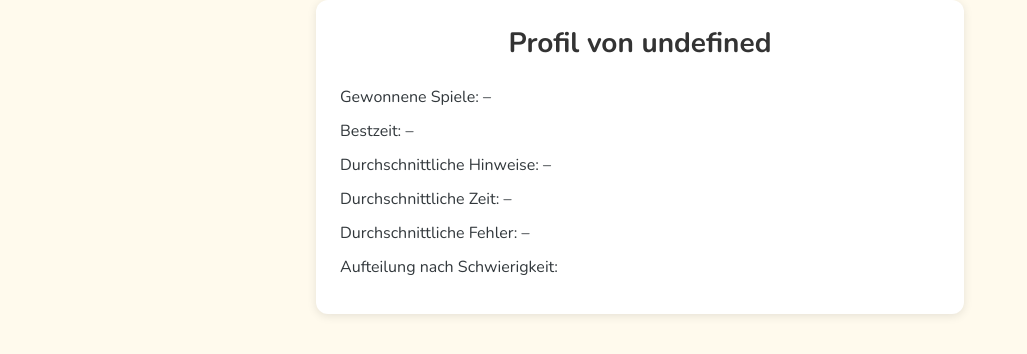
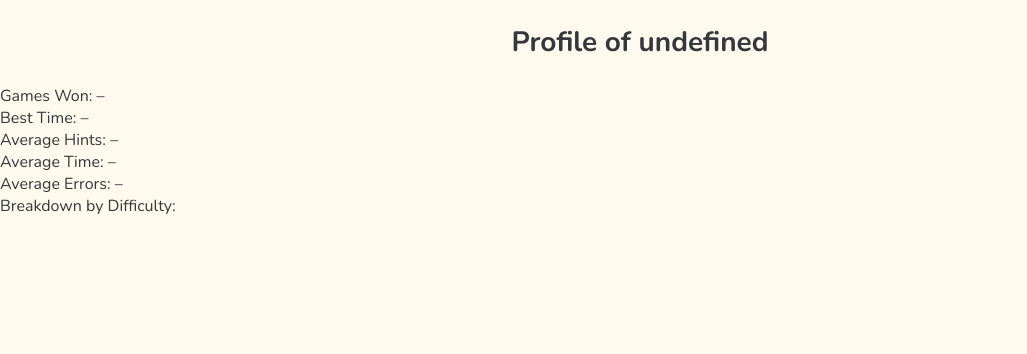
Before and after one commit to Pyron728/Sidumku, a website with bundled scripts: page src/public/profile.html in a window 1280 px wide. Shown: the whole page, without its empty margins (0-1027 px from the left). Built offline with nearby package versions, Linux system fonts and the light colour scheme; no server answers.

Commit message:
header to profile

```diff
--- a/src/public/profile.html
+++ b/src/public/profile.html
@@ -1,50 +1,25 @@
 <!DOCTYPE html>
-<html lang="de">
+<html lang="en">
 <head>
     <meta charset="UTF-8">
     <meta name="viewport" content="width=device-width, initial-scale=1.0">
     <link href="assets/cow.png" rel="icon" type="image/x-icon">
     <link href="https://fonts.googleapis.com/css2?family=Nunito:wght@400;600;700&display=swap" rel="stylesheet">
-    <title>Sudoku Profil</title>
+    <title>Sudoku Profile</title>
     <link rel="stylesheet" href="style.css">
-    <style>
-        body {
-            font-family: Arial, sans-serif;
-            margin: 40px;
-            background-color: #f9f9f9;
-        }
-        .profile {
-            max-width: 600px;
-            margin: auto;
-            background: #fff;
-            padding: 24px;
-            border-radius: 12px;
-            box-shadow: 0 2px 10px rgba(0,0,0,0.1);
-        }
-        h2 {
-            margin-top: 0;
-            color: #333;
-        }
-        .stat {
-            margin: 12px 0;
-            font-size: 16px;
-        }
-        .difficulty-stats {
-            margin-left: 20px;
-            margin-top: 8px;
-        }
-    </style>
 </head>
 <body>
+    <header id="header"></header>
+    <script type="module" src="./src/public/header.js"></script>
     <div class="profile">
-        <h2>Profil von <span id="username">Lade...</span></h2>
-        <div class="stat">Gewonnene Spiele: <span id="gamesWon">–</span></div>
-        <div class="stat">Bestzeit: <span id="bestTime">–</span></div>
-        <div class="stat">Durchschnittliche Hinweise: <span id="avgHints">–</span></div>
-        <div class="stat">Durchschnittliche Zeit: <span id="avgTime">–</span></div>
-        <div class="stat">Durchschnittliche Fehler: <span id="avgErrors">–</span></div>
+        <h2>Profile of <span id="username">Loading...</span></h2>
+        <div class="stat">Games Won: <span id="gamesWon">–</span></div>
+        <div class="stat">Best Time: <span id="bestTime">–</span></div>
+        <div class="stat">Average Hints: <span id="avgHints">–</span></div>
+        <div class="stat">Average Time: <span id="avgTime">–</span></div>
+        <div class="stat">Average Errors: <span id="avgErrors">–</span></div>
         <div class="stat">
-            Aufteilung nach Schwierigkeit:
+            Breakdown by Difficulty:
             <div class="difficulty-stats" id="difficultyBreakdown"></div>
         </div>
     </div>
```
